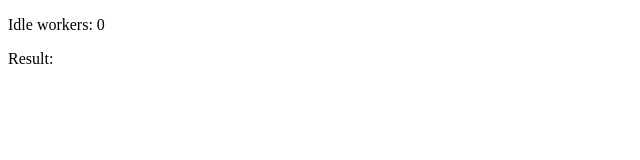
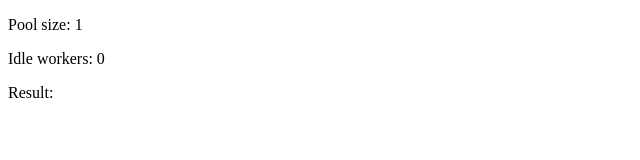
Before and after one commit to mwilliams-sfo/rxjs-worker-pool, a website built with webpack: page src/index.html in a window 1280 px wide. Shown: the whole page, without its empty margins (0-640 px from the left). Built offline with nearby package versions, Linux system fonts and the light colour scheme; files whose address does not match are found by name.

Commit message:
Set the pool size based on concurrency reported by the browser

```diff
--- a/src/index.html
+++ b/src/index.html
@@ -4,8 +4,9 @@
 	<title>Worker pool demo</title>
 </head>
 <body>
-	<p>Idle workers: <span id="idleCount"></span></p>
-	<p>Result: <span id="result"></span></p>
+	<p>Pool size: <output id="poolSize"></output></p>
+	<p>Idle workers: <output id="idleCount"></output></p>
+	<p>Result: <output id="result"></output></p>
 	<script src="index.bundle.js"></script>
 </body>
 </html>
--- a/src/index.js
+++ b/src/index.js
@@ -71,7 +71,9 @@ class PoolProcessor {
 	}
 }
 
-const pool = new WorkerPool(8, i => new Worker('worker.bundle.js', { name: `Pool worker ${i}` }));
+const concurrency = Math.max(1, (navigator.hardwareConcurrency ?? 1) - 1);
+document.querySelector('#poolSize').textContent = concurrency.toString();
+const pool = new WorkerPool(concurrency, i => new Worker('worker.bundle.js', { name: `Pool worker ${i}` }));
 pool.idleCount.subscribe(it => { document.querySelector('#idleCount').textContent = it.toString(); });
 
 const input = rx.generate({
```
